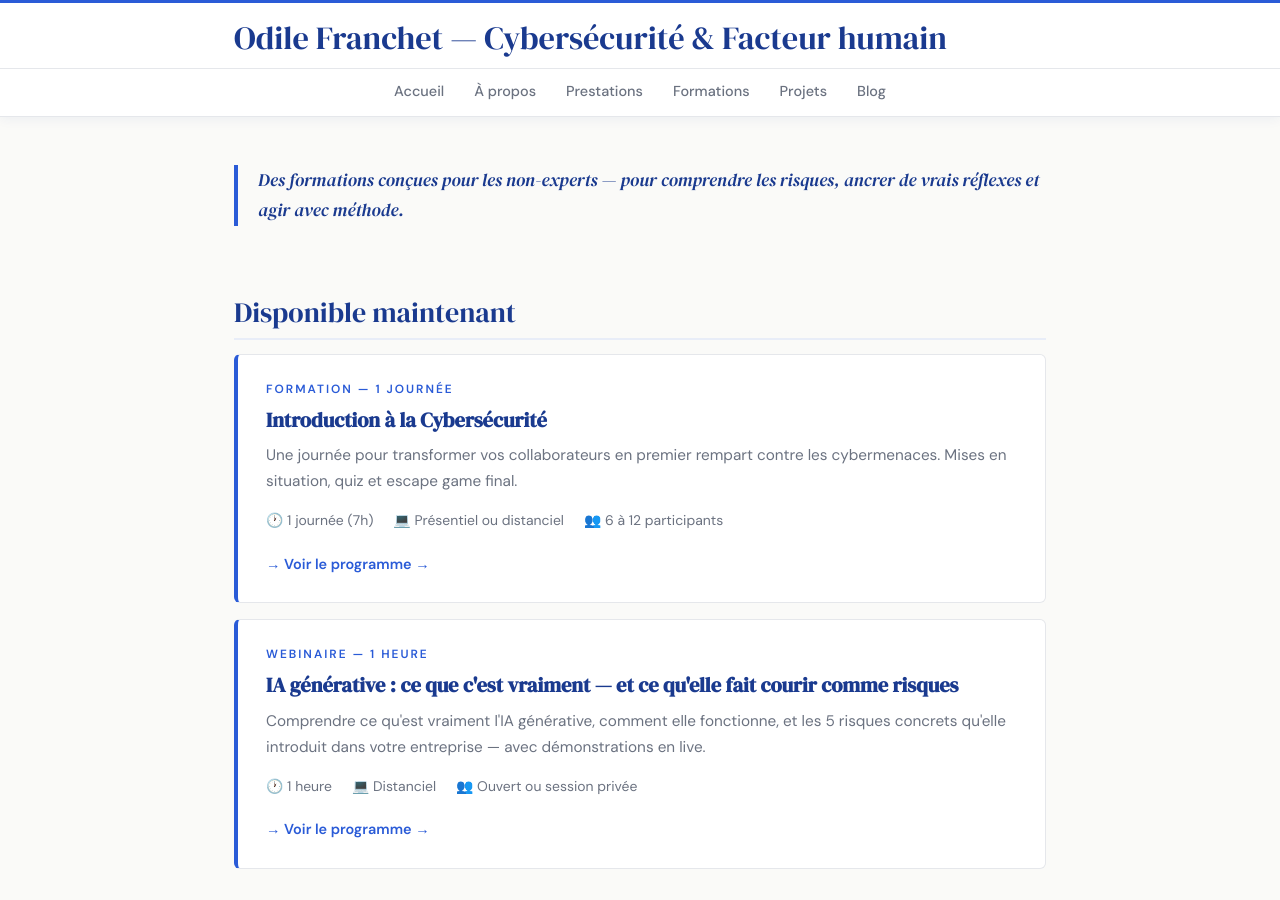
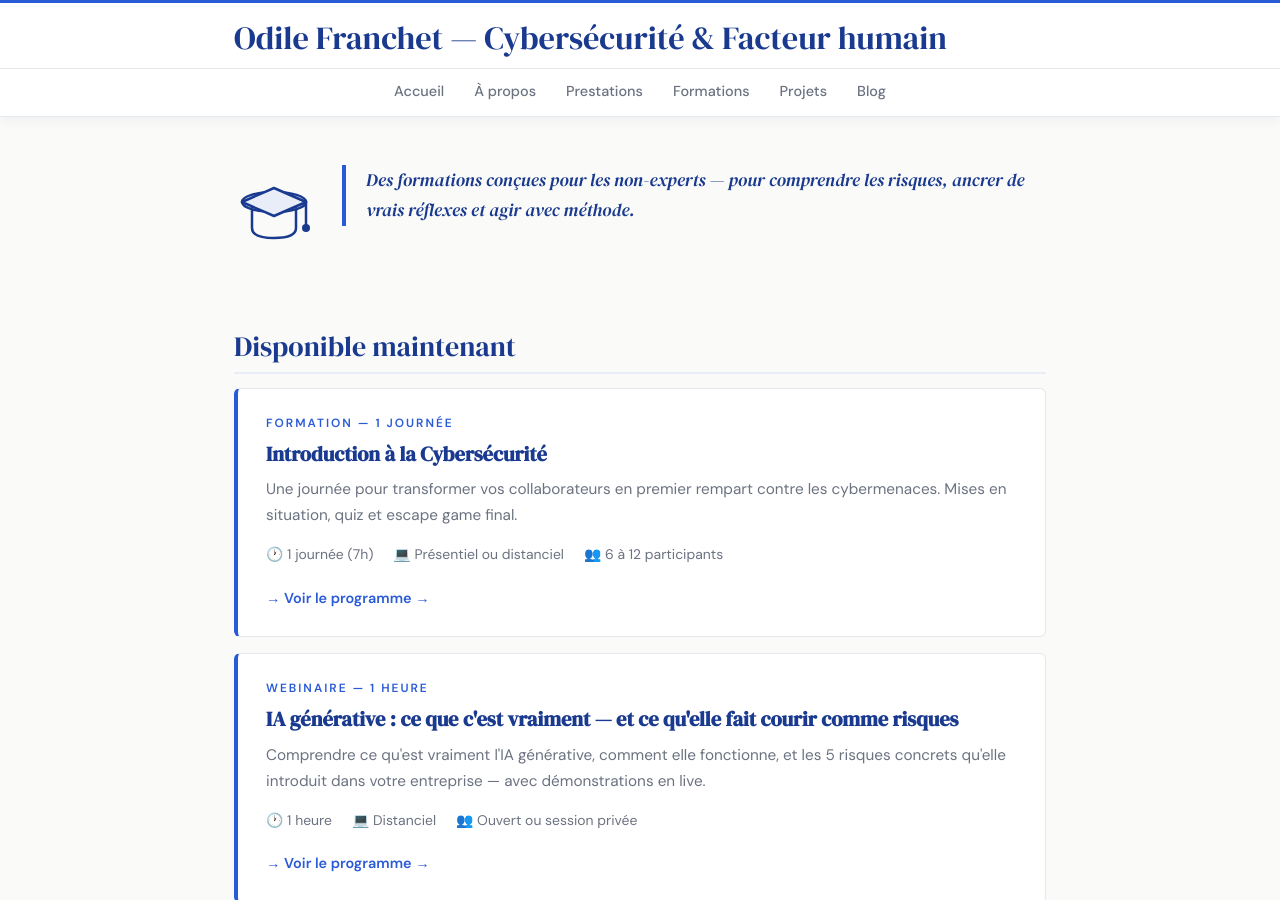
Before and after one commit to ofranchet73/ofranchet73.github.io, a Jekyll site: the page built from formations.md, in a window 1280 px wide and 900 px high. Built offline with Jekyll 4.4.1, drawn with Linux system fonts in a browser that asks for light colours.

Commit message:
Update formations.html

```diff
--- a/_layouts/formations.html
+++ b/_layouts/formations.html
@@ -4,8 +4,19 @@ layout: default
 <div class="page-wrap">
   <div class="page-body">
 
-    <div class="page-intro" style="margin-bottom: 2em;">
-      <p>Des formations conçues pour les non-experts — pour comprendre les risques, ancrer de vrais réflexes et agir avec méthode.</p>
+    <div class="prestation-hero">
+      <svg class="prestation-picto" viewBox="0 0 80 80" xmlns="http://www.w3.org/2000/svg">
+        <ellipse cx="40" cy="28" rx="32" ry="10" fill="#e8edf8" stroke="#1a3a8f" stroke-width="2.5"/>
+        <polygon points="40,14 72,28 40,42 8,28" fill="#e8edf8" stroke="#1a3a8f" stroke-width="2.5" stroke-linejoin="round"/>
+        <path d="M62 34 L62 54 Q62 64 40 64 Q18 64 18 54 L18 34" fill="none" stroke="#1a3a8f" stroke-width="2.5" stroke-linecap="round"/>
+        <line x1="72" y1="28" x2="72" y2="52" stroke="#1a3a8f" stroke-width="2.5" stroke-linecap="round"/>
+        <circle cx="72" cy="54" r="4" fill="#1a3a8f"/>
+      </svg>
+      <div class="prestation-hero-text">
+        <div class="page-intro">
+          <p>Des formations conçues pour les non-experts — pour comprendre les risques, ancrer de vrais réflexes et agir avec méthode.</p>
+        </div>
+      </div>
     </div>
 
     <h2>Disponible maintenant</h2>
```
